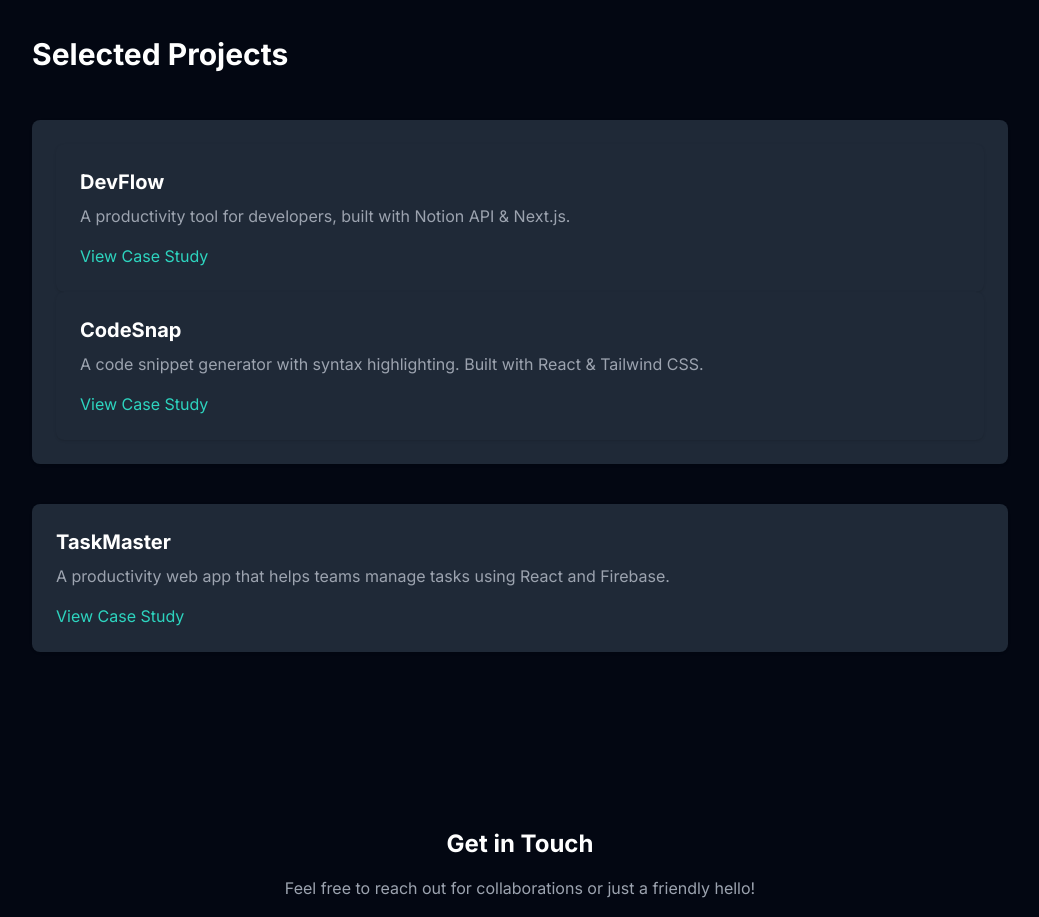
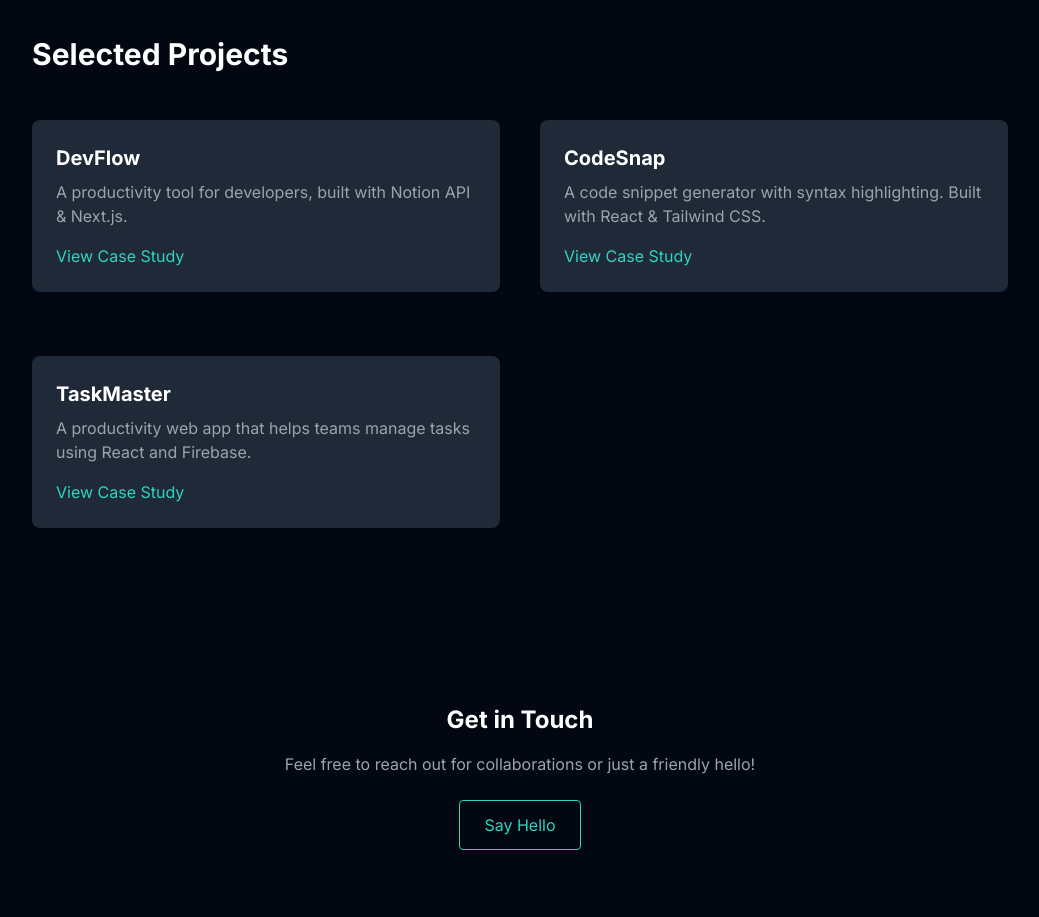
Before and after one commit to iamnawan/portfolio, a website: page index.html in a window 1280 px wide. Shown: the part 860-1777 px from the top of the page, without its empty margins (120-1159 px from the left). Drawn offline with nearby package versions, Linux system fonts and the light colour scheme.

Commit message:
Update index.html

```diff
--- a/index.html
+++ b/index.html
@@ -45,30 +45,43 @@
   Download MYCV Here
 </a>
   </section>
-  <!-- Projects Section -->
+
+
+
   <!-- Projects Section -->
 <section id="projects" class="py-24 px-6 max-w-5xl mx-auto">
   <h2 class="text-3xl font-bold mb-12" data-aos="fade-up">Selected Projects</h2>
-    <div class="bg-gray-800 p-6 rounded-lg shadow hover:shadow-xl transition mb-10" data-aos="fade-up" data-aos-delay="150">
-  <!-- DevFlow Project -->
+
+  <!-- Grid Container -->
+  <div class="grid md:grid-cols-2 gap-x-10 gap-y-16">
+
+    <!-- DevFlow -->
     <div class="bg-gray-800 p-6 rounded-lg shadow hover:shadow-xl transition" data-aos="fade-up">
       <h3 class="text-xl font-semibold mb-2">DevFlow</h3>
-    <p class="text-gray-400 mb-4">A productivity tool for developers, built with Notion API & Next.js.</p>
+      <p class="text-gray-400 mb-4">
+        A productivity tool for developers, built with Notion API & Next.js.
+      </p>
       <a href="devflow.html" class="text-teal-400 hover:underline">View Case Study</a>
     </div>
-  <!-- CodeSnap Project -->
+
+    <!-- CodeSnap -->
     <div class="bg-gray-800 p-6 rounded-lg shadow hover:shadow-xl transition" data-aos="fade-up" data-aos-delay="150">
       <h3 class="text-xl font-semibold mb-2">CodeSnap</h3>
-    <p class="text-gray-400 mb-4">A code snippet generator with syntax highlighting. Built with React & Tailwind CSS.</p>
+      <p class="text-gray-400 mb-4">
+        A code snippet generator with syntax highlighting. Built with React & Tailwind CSS.
+      </p>
       <a href="codesnap.html" class="text-teal-400 hover:underline">View Case Study</a>
     </div>
 
-  </div>
+    <!-- TaskMaster -->
     <div class="bg-gray-800 p-6 rounded-lg shadow hover:shadow-xl transition" data-aos="fade-up" data-aos-delay="300">
       <h3 class="text-xl font-semibold mb-2">TaskMaster</h3>
-  <p class="text-gray-400 mb-4">A productivity web app that helps teams manage tasks using React and Firebase.</p>
+      <p class="text-gray-400 mb-4">
+        A productivity web app that helps teams manage tasks using React and Firebase.
+      </p>
       <a href="taskmaster.html" class="text-teal-400 hover:underline">View Case Study</a>
     </div>
+
   </div>
 </section>
 
```
Lines whose indentation alone changed are shown as unchanged.
